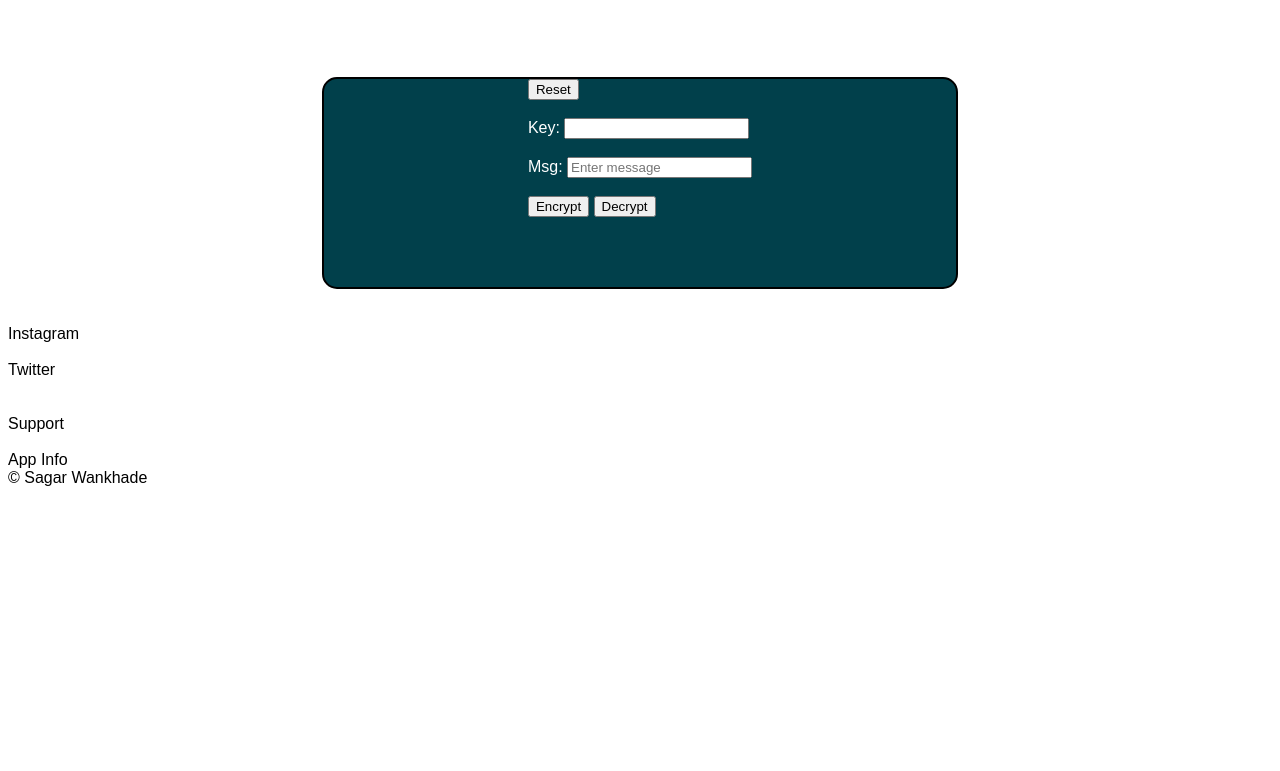
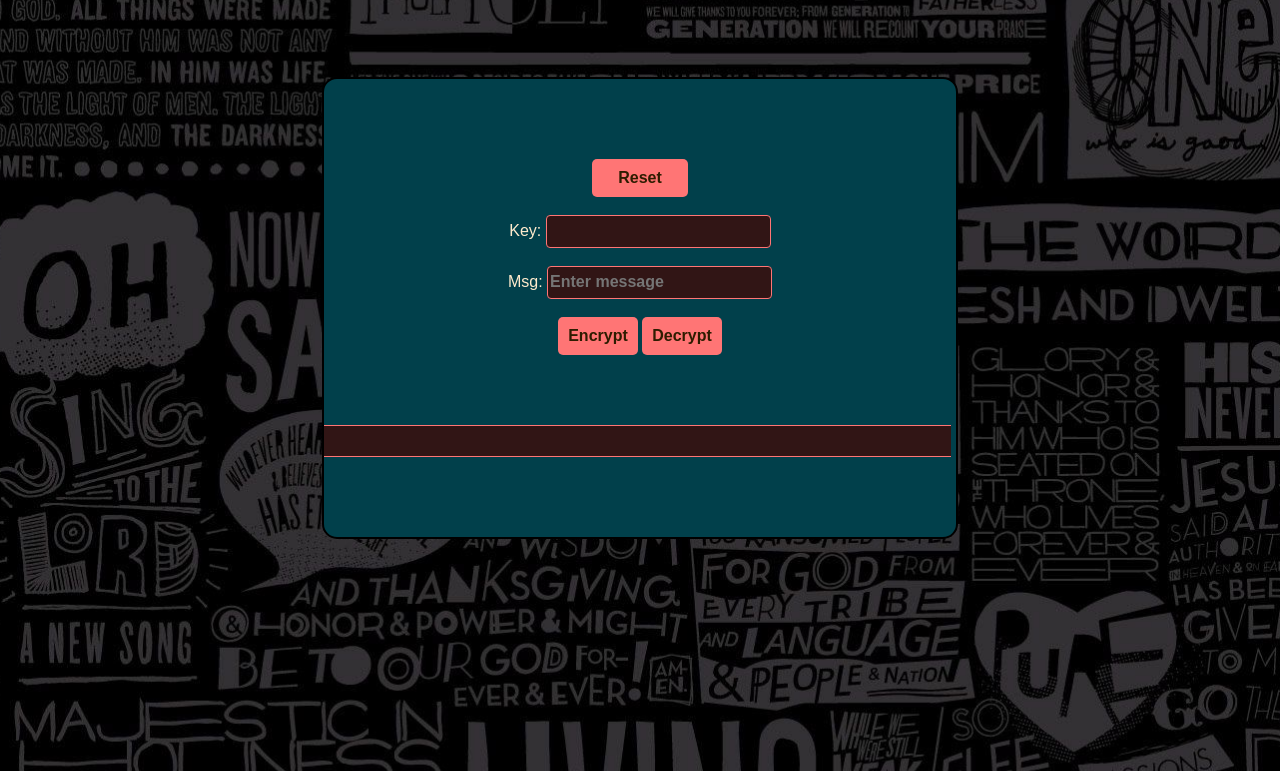
Before and after one commit to Sagar712/Secret-Script, a plain HTML site: page application.html in a window 1280 px wide. Shown: the part 91-862 px from the top of the page. Before the commit the page ends 800 px from the top, so only its background shows below. Drawn offline with Linux system fonts and the light colour scheme.

Commit message:
Update style.css

```diff
--- a/style.css
+++ b/style.css
@@ -2,7 +2,10 @@
     font-family: 'Kumbh Sans', sans-serif;
 }
 body{
-    background-image: url("img-4.jpg");
+    background-image: url("1489223.jpg");
+    background-position: center;
+    background-repeat: no-repeat;
+    background-size: cover;
 }
 .anim {
     width: 70px;
@@ -10,14 +13,16 @@ body{
     background: red;
   position: relative;
   animation: mymove infinite;
-  animation-duration: 3s;
+  animation-duration: 4s;
   animation-fill-mode: both;
   }
 
+
+
   @keyframes mymove {
-    0% {left: -50px;top:-20px;}
-    50% {left: 50px;top:-20px;background: rgb(230, 255, 4);}
-    100% {left: -50px;top:-20px;}
+    0% {left: -50px;top:-18px;}
+    50% {left: 50px;text-outline: -18px;;background: rgb(230, 255, 4);}
+    100% {left: -50px;top:-18px;}
   }
 .logo{
     display: flex;
@@ -25,7 +30,7 @@ body{
     align-items: center;
     cursor: pointer;
 }
-.heading{
+#heading{
     color:rgb(255, 255, 255);
     font-weight: bold;
     font-size: 1.5rem;
@@ -38,11 +43,17 @@ body{
     align-items: center;
 }
 .header{
+    position: fixed;
+    top: 0;
+    z-index:999;
     display: flex;
     justify-content: space-between;
     height: 10vh;
     background-color:rgb(0, 0, 0);
-    width: 100%;border-radius: 4px;
+    width: 100%;
+}
+.adjuster{
+    height: 10vh;
 }
 
 .options{
@@ -87,12 +98,88 @@ body{
     background-color:  rgb(1, 64, 75);
     border-radius: 15px;
     border: solid 2px rgb(0, 0, 0);
+
+}
+
+.innerap{
+    display: flex;
+    flex-direction: column;
+    width: 100%;
+    text-align: center;
+    padding: 10vh;
+    color: blanchedalmond;
 }
 
 .inner{
     width: 100%;
     text-align: center;
 }
+
+#butt{
+    color: rgb(46, 28, 0);
+    background-color: rgb(255, 117, 117);
+    padding: 10px;
+    border: none;
+    font-size: 1rem;
+    font-weight: bold;
+    border-radius: 5px;
+    outline:none;
+}
+
+#butt:active{
+    background-color: rgb(172, 44, 44);
+}
+
+#buttReset{
+    color: rgb(46, 28, 0);
+    background-color: rgb(255, 117, 117);
+    padding: 10px;
+    border: none;
+    font-size: 1rem;
+    font-weight: bold;
+    border-radius: 5px;
+    outline:none;
+    width: 11vh;
+    align-self: center;
+    width: 6rem;
+}
+#buttReset:active{
+    background-color: rgb(172, 44, 44);
+}
+
+#keyy{
+    border: 1px solid  rgb(255, 117, 117);
+    background-color: rgb(49, 21, 21);
+    color: rgb(255, 117, 117);
+    font-weight: bold;
+    height: 1.8rem;
+    font-size: 1rem;
+    outline:none;
+    border-radius: 4px;
+}
+
+#keyy2{
+    border: 1px solid  rgb(255, 117, 117);
+    background-color: rgb(49, 21, 21);
+    color: rgb(255, 117, 117);
+    font-weight: bold;
+    height: 1.8rem;
+    font-size: 1rem;
+    outline:none;
+    border-radius: 4px;
+}
+
+#encryted{
+    font-size: 1.1rem;
+    border: 1px solid  rgb(255, 117, 117);
+    border-left: none;
+    border-right: none;
+    background-color: rgb(49, 21, 21);
+    padding: 15px;
+    width: 94.5%;
+    word-wrap: break-word;
+}
+
 
 .contacthere{
     margin-top: 30vh;
@@ -101,7 +188,18 @@ body{
     background-color: rgb(1, 64, 75);
     border: solid 1px yellow;
     border-radius: 15px;
-}
+    animation: mmm infinite;
+    animation-duration: 3s;
+    animation-fill-mode: both;
+    }
+
+
+
+    @keyframes mmm {
+      0% {border: solid 2px rgb(0, 89, 255);}
+      50% {border: solid 2px yellow;}
+      100% {border: solid 2px rgb(255, 0, 0);}
+    }
 .para{
     width: 80%;
     margin: 3vh auto;
@@ -114,24 +212,80 @@ h2{
     color: white;
 }
 
+.footer{
+    display: flex;
+    flex-direction: column;
+    justify-content: center;
+    align-items: center;
+    width: 100%;
+    background-color: black;
+    height: 40vh;
+    color: blanchedalmond;
+    margin-top: 30vh;
+}
+.footerline1{
+    display: flex;
+    justify-content: space-evenly;
+    width: 70%;
+    margin-top: -10vh;
+}
+.footerline1insie{
+    display: flex;
+    justify-content: center;
+    align-items: center;
+}
+.footerline2{
+    font-weight: bold;
+    font-size: 1.2rem;
+    text-align: center;
+    color: gray;
+    position: relative;
+    bottom: -40%;
+}
+
 
 @media screen and (max-width:660px){
-    .heading{
+    .header{
+            height: 3.5rem;
+    }
+    #heading{
         color:rgb(255, 255, 255);
         font-weight: bold;
-        font-size: 1.5rem;
+        font-size: 1.2rem;
         padding-left: 4px;
     }
     .options{
         list-style: none;
         color: blanchedalmond;
-        font-size: 1rem;
+        font-size: 0.8rem;
         display: flex;
         align-items: center;
         justify-content: end;
         margin-right: 0;
     }
+    .menu_item{
+        background-color: rgb(0, 106, 114);
+        height: 100%;
+        display: flex;
+        align-items: center;
+        margin: auto 5px;
+        border-radius: 4px;
+    }
+    .navbar_links{
+        color: blanchedalmond;
+        text-decoration: none;
+        padding: 20px;
+        margin: 2px 2px;
+        font-weight: bold;
+    }
     .container{
         width: 100%;
+        overflow: hidden;
+    }
+    h2{
+        font-size: 1rem;
+    }
+    h1{
+        font-size: 1.5rem;
     }
 }
```
